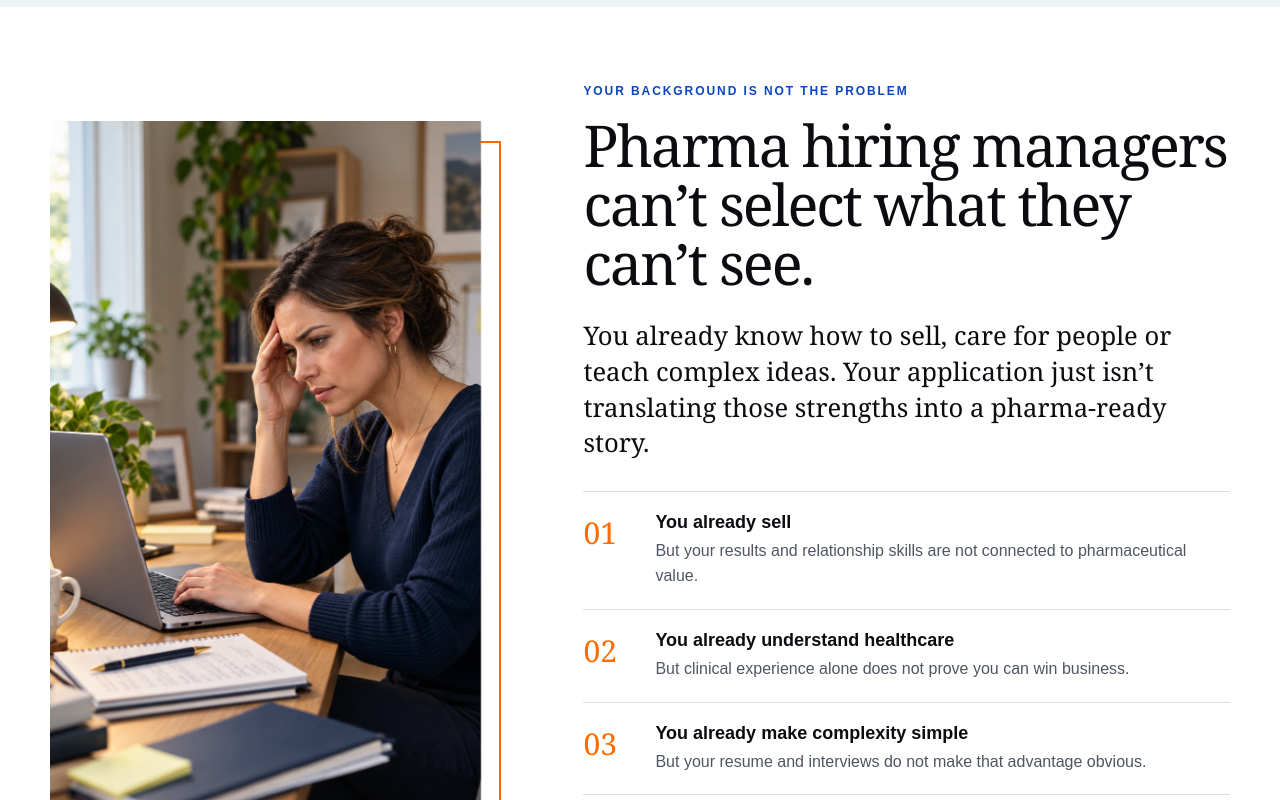
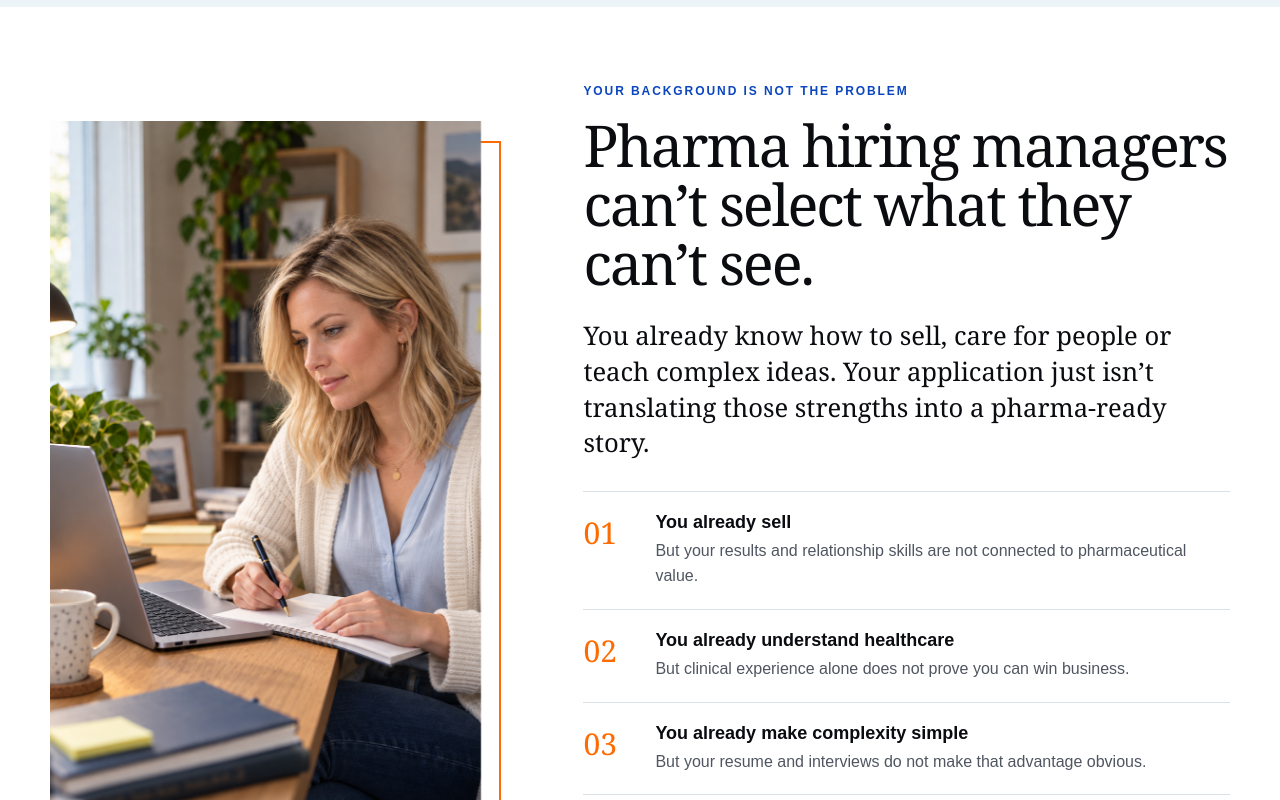
Before and after one commit to shaneemoret/jebb-pharmacoach-website, a React (Vite) app: page / in a window 1280 px wide. Shown: the part 1640-2440 px from the top of the page. Built offline with nearby package versions, Linux system fonts and the light colour scheme.

Commit message:
Use natural blonde home-office portrait

```diff
--- a/src/App.jsx
+++ b/src/App.jsx
@@ -85,7 +85,7 @@ export function App() {
         </section>
 
         <section className="problem section-pad">
-          <div className="image-frame image-frame--portrait"><img src={`${A}pharma-nurse-work-from-home-v2.png`} alt="Healthcare professional in her early thirties planning a career change from her home office" /></div>
+          <div className="image-frame image-frame--portrait"><img src={`${A}pharma-nurse-work-from-home-v3-blonde.png`} alt="Blonde healthcare professional in her early thirties planning a career change from her home office" /></div>
           <div className="problem__copy">
             <p className="eyebrow">Your background is not the problem</p>
             <h2>Pharma hiring managers can’t select what they can’t see.</h2>
```
Also changed, not shown: public/assets/source/pharma-nurse-work-from-home-v3-blonde.png (added).
